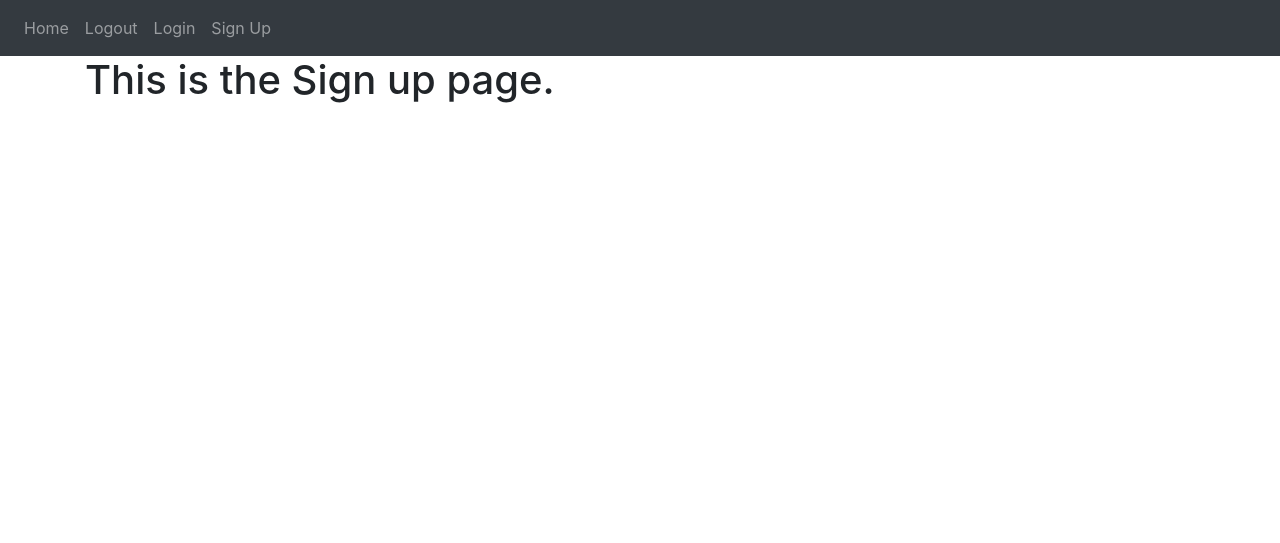
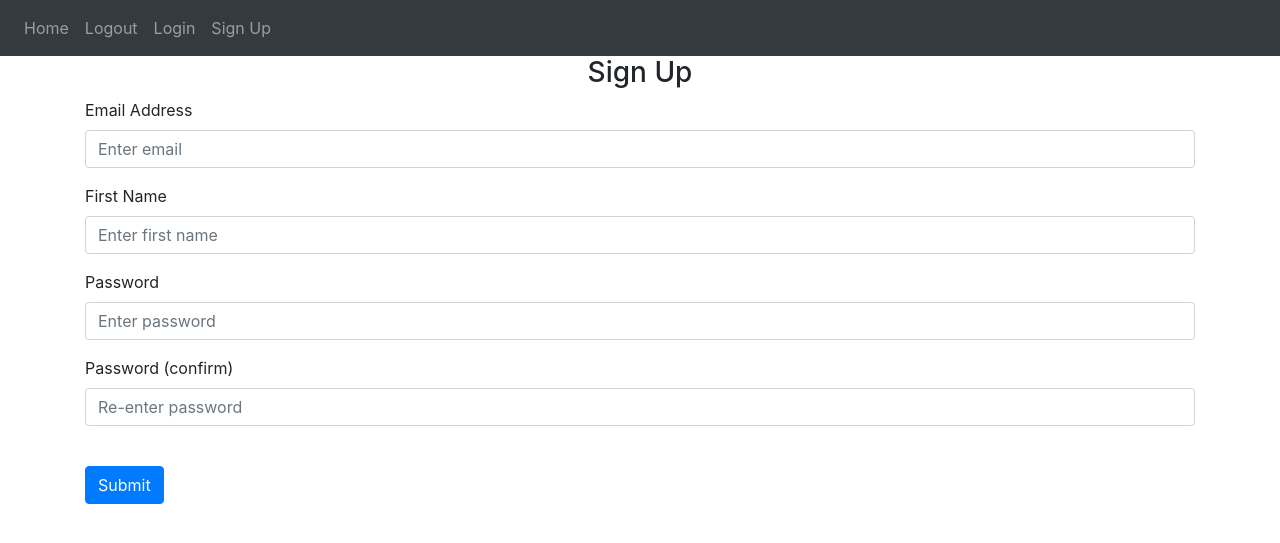
Before and after one commit to gitrlawton/python-website-2, a Flask app: page /sign-up in a window 1280 px wide. Shown: the top 543 px of the page. Run offline with Flask 3, Linux system fonts and the light colour scheme; some libraries are stand-ins or nearby versions.

Commit message:
Completed login and sign_up jinja templates.  Added flash messages to base.html template.

```diff
--- a/website/auth.py
+++ b/website/auth.py
@@ -1,11 +1,13 @@
 from flask import Blueprint
 
-from flask import render_template
+from flask import render_template, request
+
+from flask import flash
 
 # Setting up a blueprint for our flask application.
 auth = Blueprint('auth', __name__)
 
-@auth.route('/login')
+@auth.route('/login', methods=['GET', 'POST'])
 def login():
     return render_template("login.html", text="Testing")
 
@@ -13,6 +15,28 @@ def login():
 def logout():
     return "<p>Logout</p>"
 
-@auth.route('/sign-up')
+# When you go to the url, that is a GET reuqest.  When you click the submit
+# button on the page, that sends a POST request to the server.
+@auth.route('/sign-up', methods=['GET', 'POST'])
 def sign_up():
+    # Check if request sent to the server via the route was a POST request.
+    # If so...
+    if request.method == 'POST':
+        # Extract the fields from the request object.
+        email = request.form.get('email')
+        firstName = request.form.get('firstName')
+        password1 = request.form.get('password1')
+        password2 = request.form.get('password2')
+        # Check if data sent with POST request (ie. the form input data)
+        # is valid.
+        if len(email) < 4:
+            flash('Email must be longer than 3 characters.', category='error')
+        elif len(firstName) < 2:
+            flash('First name must be greater than 1 character.', category='error')
+        elif password1 != password2:
+            flash("Paswords don't match.", category='error')
+        elif len(password1) < 7:
+            flash('Password must be longer than 6 characters.', category='error')
+        else:
+            flash('Account created.', category='success')
     return render_template("sign_up.html")
--- a/website/templates/base.html
+++ b/website/templates/base.html
@@ -36,6 +36,42 @@
                 </div>
             </div>
         </nav>
+        <!-- Defines a variables called 'messages' and sets it to the return
+        value from calling the get_flashed_messages function (get the messages
+        with their categories) -->
+        {% with messages = get_flashed_messages(with_categories=true) %}
+            <!-- If any messages were returned... -->
+            {% if messages %}
+            <!-- For each message and its category... -->
+                {% for category, message in messages %}
+                    <!-- If the category of the message is error -->
+                    {% if category == 'error' %}
+                    <!-- Use class alert-danger... -->
+                    <div class="alert alert-danger alter-dismissable fade show" role="alert">
+                        <!-- Display the message. -->
+                        {{ message }}
+                        <!-- As well as a button to dismiss the message. -->
+                        <button type="button" class="close" data-dismiss="alert">
+                            <!-- &times; is a special character code for a fancy X -->
+                            <span aria-hidden="true">&times;</span>
+                        </button>
+                    </div>
+                    <!-- Otherwise... -->
+                    {% else %}
+                    <!-- Use class alert-success... -->
+                    <div class="alert alert-success alter-dismissable fade show" role="alert">
+                        <!-- Display the message. -->
+                        {{ message }}
+                        <!-- As well as a button to dismiss the message. -->
+                        <button type="button" class="close" data-dismiss="alert">
+                            <!-- &times; is a special character code for a fancy X -->
+                            <span aria-hidden="true">&times;</span>
+                        </button>
+                    </div>
+                    {% endif %}
+                {% endfor %}
+            {% endif %}
+        {% endwith %}
 
         <div class="container">
             {% block content %}
--- a/website/templates/sign_up.html
+++ b/website/templates/sign_up.html
@@ -3,5 +3,26 @@
 {% block title %}Sign Up{% endblock %}
 
 {% block content %}
-<h1>This is the Sign up page.</h1>
+<form method="POST">
+    <h3 align="center">Sign Up</h3>
+    <div class="form-group">
+        <label for="email">Email Address</label>
+        <input type="email" class="form-control" id="email" name="email" placeholder="Enter email" />
+
+    </div>
+    <div class="form-group">
+        <label for="firstName">First Name</label>
+        <input type="text" class="form-control" id="firstName" name="firstName" placeholder="Enter first name" />
+    </div>
+    <div class="form-group">
+        <label for="password1">Password</label>
+        <input type="password" class="form-control" id="password1" name="password1" placeholder="Enter password" />
+    </div>
+    <div class="form-group">
+        <label for="password2">Password (confirm)</label>
+        <input type="password" class="form-control" id="password2" name="password2" placeholder="Re-enter password" />
+    </div>
+    <br />
+    <button type="submit" class="btn btn-primary">Submit</button>
+</form>
 {% endblock %}
```
Also changed, not shown: website/templates/login.html (+14 -1 lines).
